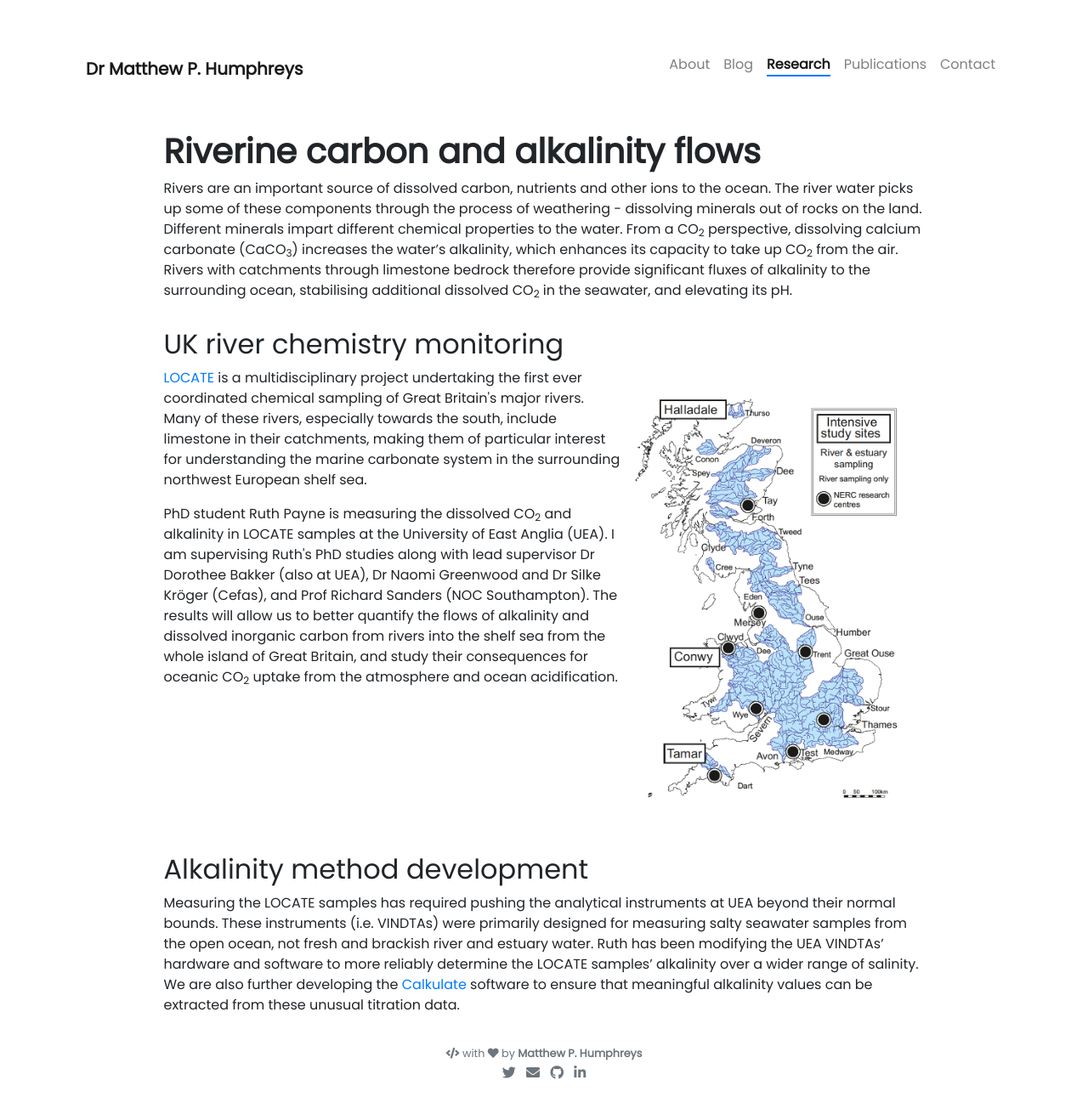
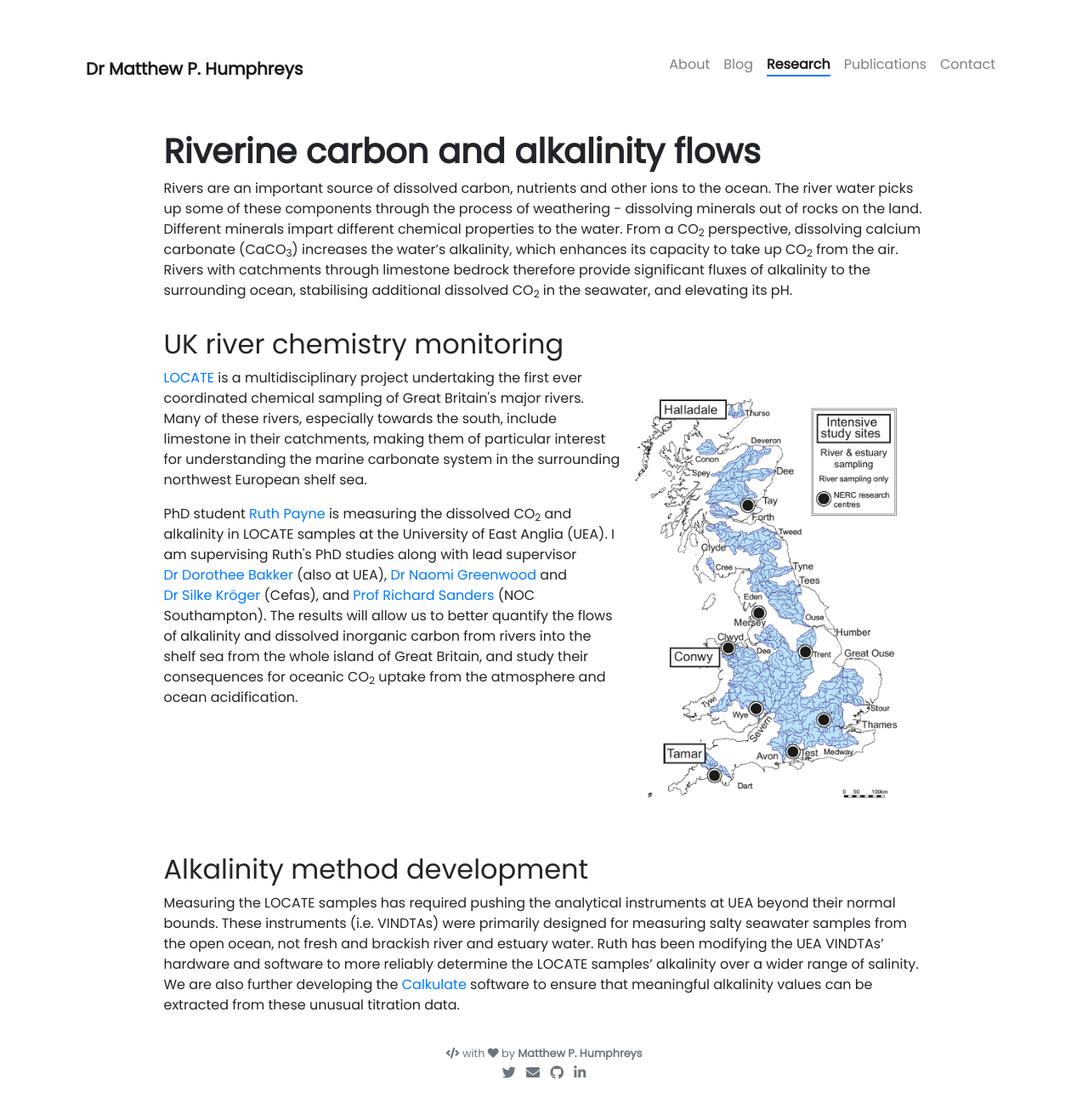
Before and after one commit to mvdh7/mvdh7.github.io, a Jekyll site: the page built from _projects/350-locate.md, in a window 1280 px wide. Shown: the whole page at 85% size. Built offline with Jekyll 4.4.1, drawn with Linux system fonts in a browser that asks for light colours; nearby versions of some CDN libraries; comment, search, counter and statistics services are not loaded; some of the changed lines change nothing that is shown.

Commit message:
Add personal links

```diff
--- a/_projects/350-locate.md
+++ b/_projects/350-locate.md
@@ -19,7 +19,7 @@ Rivers are an important source of dissolved carbon, nutrients and other ions to
 <div>
 <p><a href="http://locate.ac.uk/">LOCATE</a> is a multidisciplinary project undertaking the first ever coordinated chemical sampling of Great Britain's major rivers. Many of these rivers, especially towards the south, include limestone in their catchments, making them of particular interest for understanding the marine carbonate system in the surrounding northwest European shelf sea.</p>
 
-<p>PhD student Ruth Payne is measuring the dissolved CO<sub>2</sub> and alkalinity in LOCATE samples at the University of East Anglia (UEA). I am supervising Ruth's PhD studies along with lead supervisor Dr Dorothee Bakker (also at UEA), Dr Naomi Greenwood and Dr Silke Kröger (Cefas), and Prof Richard Sanders (NOC Southampton). The results will allow us to better quantify the flows of alkalinity and dissolved inorganic carbon from rivers into the shelf sea from the whole island of Great Britain, and study their consequences for oceanic CO<sub>2</sub> uptake from the atmosphere and ocean acidification.</p>
+<p>PhD student <a href="https://people.uea.ac.uk/ruth_s_payne">Ruth Payne</a> is measuring the dissolved CO<sub>2</sub> and alkalinity in LOCATE samples at the University of East Anglia (UEA). I am supervising Ruth's PhD studies along with lead supervisor <a href="https://people.uea.ac.uk/d_bakker">Dr Dorothee Bakker</a> (also at UEA), <a href="https://people.uea.ac.uk/n_greenwood">Dr Naomi Greenwood</a> and <a href="https://www.cefas.co.uk/about-us/people/dr-silke-kroeger/">Dr Silke Kröger</a> (Cefas), and <a href="https://noc.ac.uk/people/rics">Prof Richard Sanders</a> (NOC Southampton). The results will allow us to better quantify the flows of alkalinity and dissolved inorganic carbon from rivers into the shelf sea from the whole island of Great Britain, and study their consequences for oceanic CO<sub>2</sub> uptake from the atmosphere and ocean acidification.</p>
 </div>
 
 <img src="https://raw.githubusercontent.com/mvdh7/mvdh7.github.io/master/images/locate.png" width="40%" />
```
